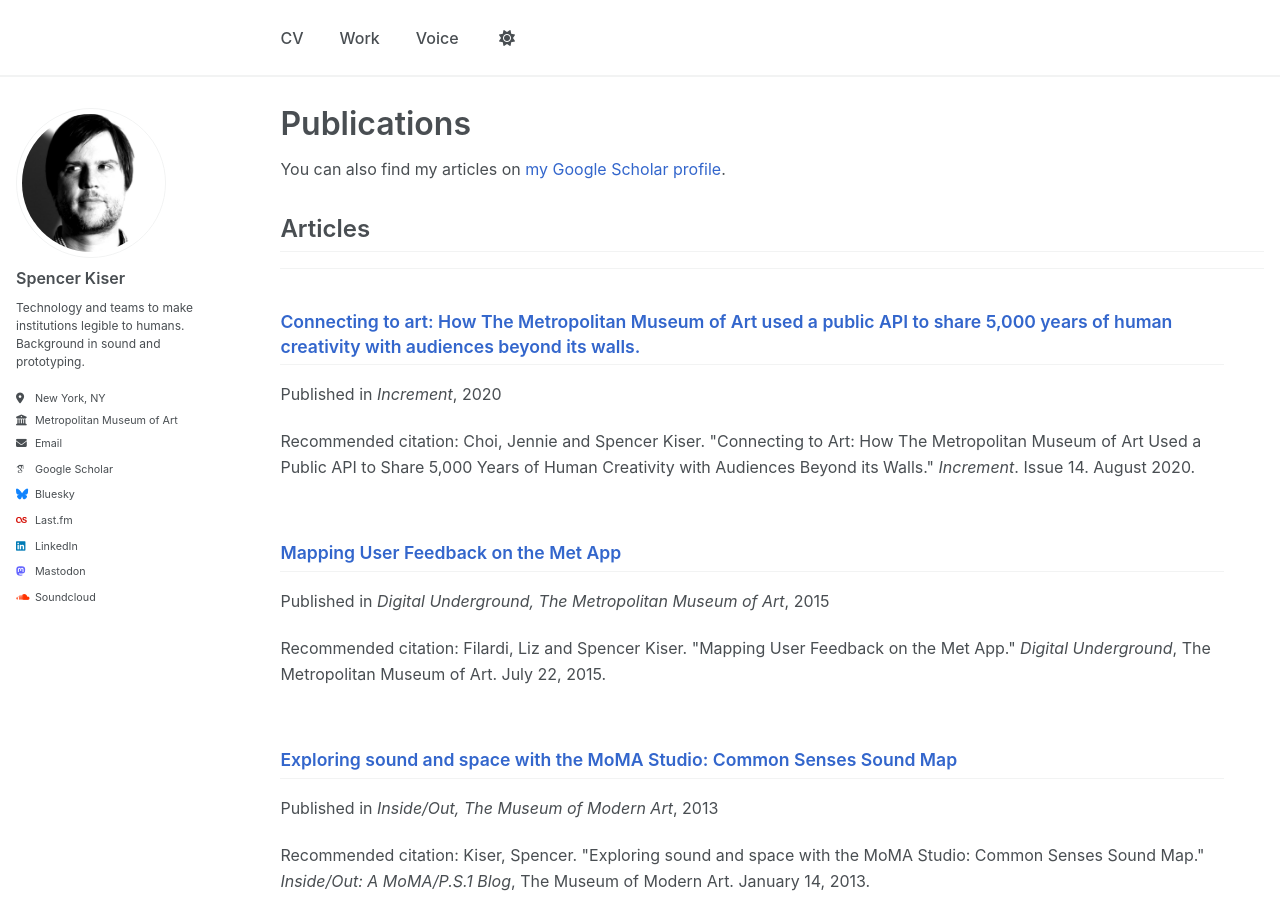
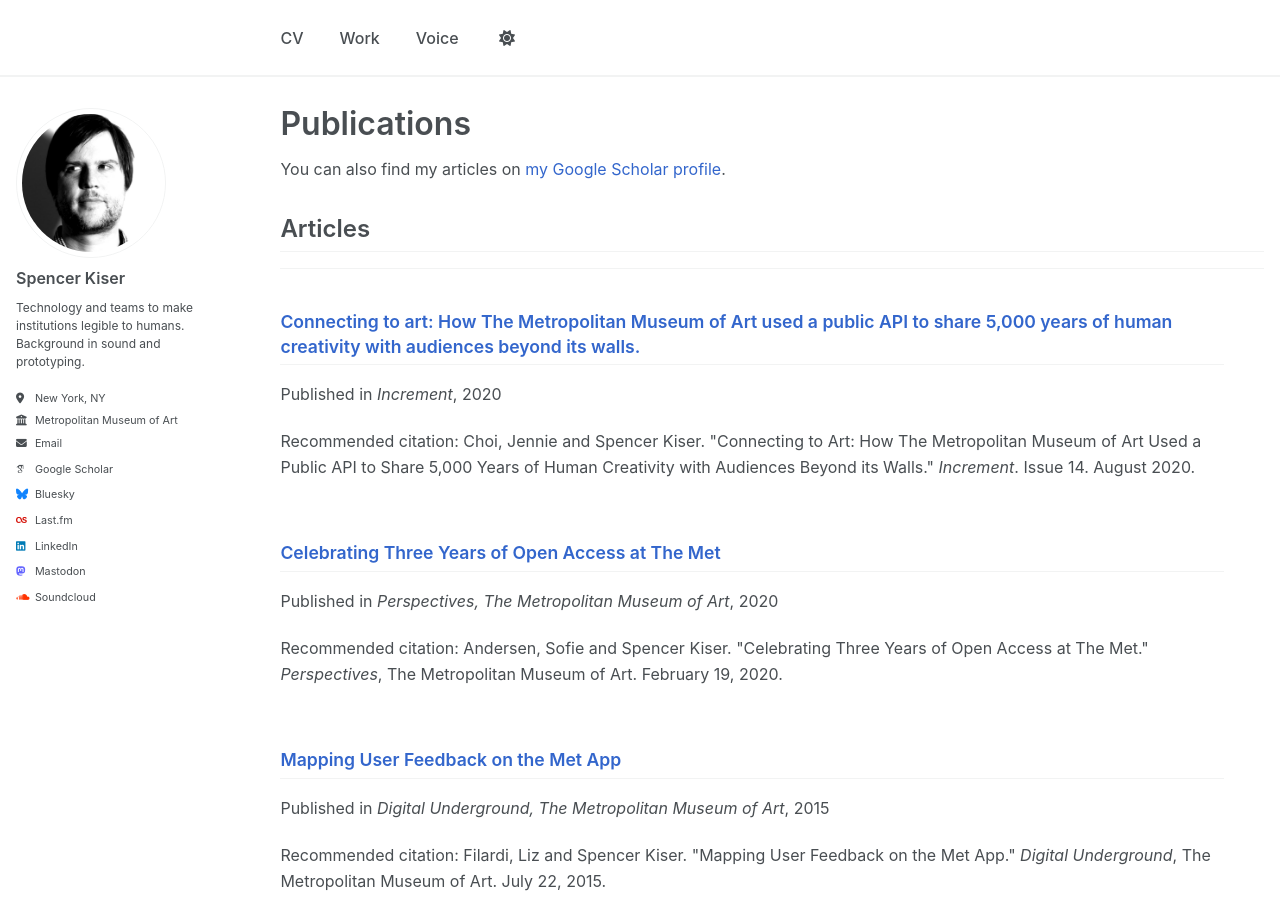
Before and after one commit to spencerk/spencerk.github.io, a Jekyll site: the page built from _pages/publications.html, in a window 1280 px wide and 900 px high. Built offline with Jekyll 4.4.1, drawn with Linux system fonts in a browser that asks for light colours; some web fonts are replaced.

Commit message:
open access

```diff
--- /dev/null
+++ b/_publications/2020-02-19-met-api-third-anniversary.md
@@ -0,0 +1,15 @@
+---
+title: "Celebrating Three Years of Open Access at The Met"
+collection: publications
+category: manuscripts
+permalink: /publication/2020-02-19-met-api-third-anniversary
+excerpt: ''
+date: 2020-02-19
+venue: 'Perspectives, The Metropolitan Museum of Art'
+slidesurl:
+paperurl:
+citation: 'Andersen, Sofie and Spencer Kiser. "Celebrating Three Years of Open Access at The Met." <i>Perspectives</i>, The Metropolitan Museum of Art. February 19, 2020.'
+---
+Three years after the launch of Open Access, which made The Met’s collection freely available online, the API was serving over 3 million requests a month. The post looks at how artists, researchers, and developers used the data, and at the Met’s plans to improve it and connect it to more resources.
+
+[Article URL](https://www.metmuseum.org/perspectives/met-api-third-anniversary)
```
Also changed, not shown: _portfolio/open-access.md (+1 -1 lines).
